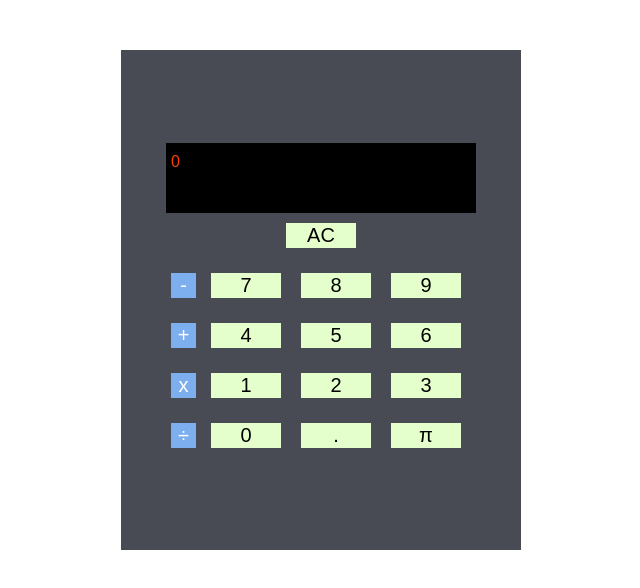
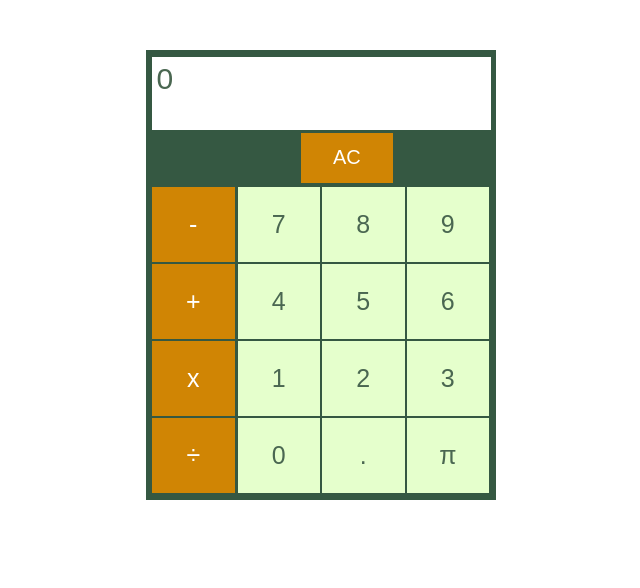
Before and after one commit to AwsIdris/HP35-, a React (Create React App) app in the folder hp35/: page / in a window 1280 px wide. Shown: the top 588 px of the page, without its empty margins (319-959 px from the left). Built offline with nearby package versions, Linux system fonts and the light colour scheme.

Commit message:
editing css

```diff
--- a/hp35/src/App.css
+++ b/hp35/src/App.css
@@ -1,59 +1,65 @@
 .calculator {
-  width:400px;
-  height: 500px;
+  width:350px;
+  height: 450px;
   margin:50px auto;
   display: flex;
   flex-direction: column;
   align-items: center;
   justify-content: center;
-  background: #484B54;
+  background: #355842;
 }
 
 .calculator-display {
-  display: block;
-  background-color: #000000;
-  width:300px;
-  height: 60px;
-  margin: 5px;
-  color:#FD3E04;
-  padding: 5px;
+  background-color: #FFFFFF;
+  width:94%;
+  height: 14%;
+  margin: 0;
+  color:#4A6751;
+  padding:5px;
+  font-size: 30px;
+  text-align: left;
 }
 
 .calculator-input-keys{
-  margin: 5px;
+  margin: 0;
+}
+
+.calculator-function-keys {
+  margin:0;
 }
 
 .calculator-key-clear{
-  margin:5px ;
+  margin:3px ;
+  color:#FFFFFF;
   font-size: 20px;
   border: none;
-  width :70px;
-  height: 25px;
-  background-color:#E5FFCC;
+  width :200%;
+  height: 50px;
+  background-color:#D08504;
 }
 
 .calculator-operator-key{
- background-color: #7DAEEE;
+ background-color: #D08504;
  border: none;
- margin-right: 5px;
- height: 25px;
- width: 25px;
- font-size: 10px;
+ margin-right: 2px;
+ height: 75px;
+ width: 82.5px;
  color: white;
  text-align: center;
- font-size: 20px;
+ font-size: 25px;
 }
 
 .calculator-digit-key{
-  font-size: 20px;
-  margin: 10px ;
+  font-size: 25px;
+  margin: 1px ;
   border: none;
-  width :70px;
-  height: 25px;
+  width :82.5px;
+  height: 75px;
   background-color:#E5FFCC;
+  color:#4A6751;
 }
 
-p{
-  margin:5px 0px;
+p {
+  margin:0;
   padding:0;
 }
--- a/hp35/src/App.js
+++ b/hp35/src/App.js
@@ -30,6 +30,10 @@ class App extends React.Component {
     this.setState({ displayValue : '0'})
   }
 
+  executeOperation(operator) {
+    this.setState({  })
+  }
+
   render() {
     const { displayValue } = this.state
 
@@ -41,22 +45,22 @@ class App extends React.Component {
           </div>
         <div className="calculator-input-keys">
           <p>
-            <button className="calculator-operator-key">-</button>
+            <button className="calculator-operator-key" onClick={() => this.executeOperation('-') }>-</button>
             <button className="calculator-digit-key" onClick={() => this.inputDigit(7)}>7</button>
             <button className="calculator-digit-key" onClick={() => this.inputDigit(8)}>8</button>
             <button className="calculator-digit-key" onClick={() => this.inputDigit(9)}>9</button>
           </p>
-            <button className="calculator-operator-key">+</button>
+            <button className="calculator-operator-key" onClick={() => this.executeOperation('+')}>+</button>
             <button className="calculator-digit-key"onClick={() => this.inputDigit(4)}>4</button>
             <button className="calculator-digit-key"onClick={() => this.inputDigit(5)}>5</button>
             <button className="calculator-digit-key"onClick={() => this.inputDigit(6)}>6</button>
           <p>
-            <button className="calculator-operator-key">x</button>
+            <button className="calculator-operator-key" onClick={() => this.executeOperation('*')}>x</button>
             <button className="calculator-digit-key"onClick={() => this.inputDigit(1)}>1</button>
             <button className="calculator-digit-key"onClick={() => this.inputDigit(2)}>2</button>
             <button className="calculator-digit-key"onClick={() => this.inputDigit(3)}>3</button>
           </p>
-            <button className="calculator-operator-key">÷</button>
+            <button className="calculator-operator-key" onClick={() => this.executeOperation('/')}>÷</button>
             <button className="calculator-digit-key" onClick={() => this.inputDigit(0)}>0</button>
             <button className="calculator-digit-key" onClick={() => this.inputDot()}>.</button>
             <button className="calculator-digit-key">π</button>
```
